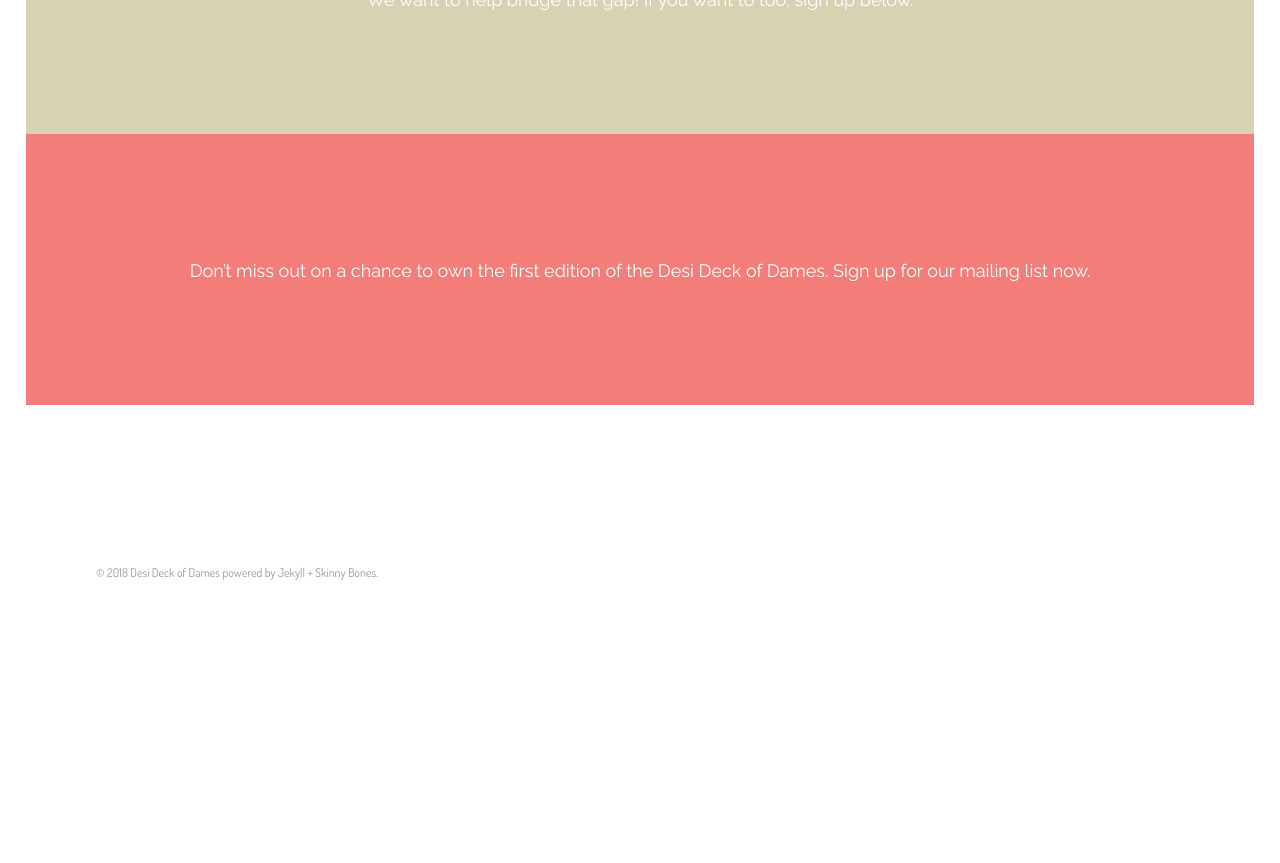
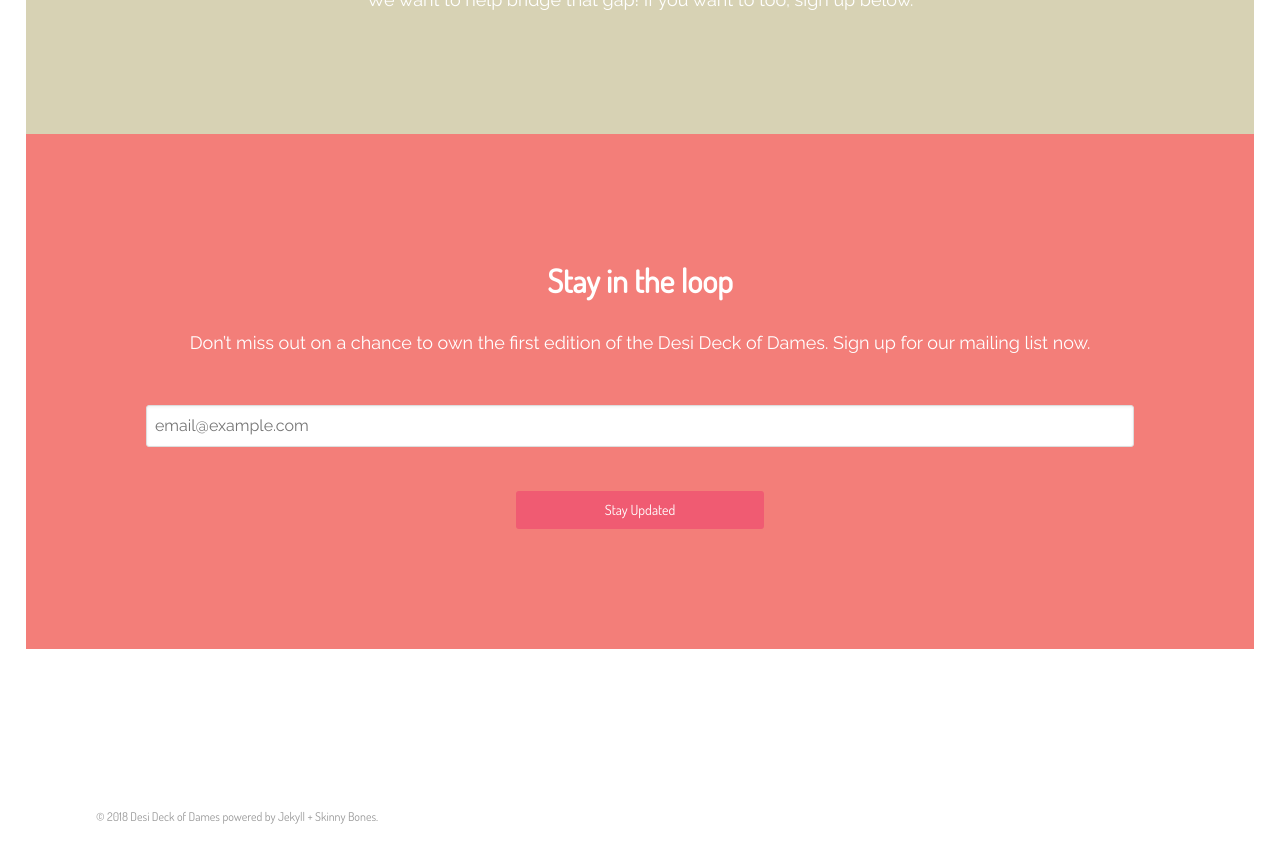
Before and after one commit to tanvibhakta/desi-deck-website, a Jekyll site: the page built from index.md, in a window 1280 px wide and 900 px high, scrolled down 2187 px. Shown: the top 863 px of the window. Built offline with Jekyll 4.4.1, drawn with Linux system fonts in a browser that asks for light colours; comment, search, counter and statistics services are not loaded; before the commit the page ends 2846 px from its top, so only the background shows below that.

Commit message:
add mailchimp sign-up form to panel 5

```diff
--- a/_data/page-panels.yml
+++ b/_data/page-panels.yml
@@ -19,5 +19,5 @@
 
 - panel: panel-5
   panel-background: "#f37e79" #light orange
-  title:
+  title: Stay in the loop
   text: Don’t miss out on a chance to own the first edition of the Desi Deck of Dames. Sign up for our mailing list now.
--- a/_includes/page-panels.html
+++ b/_includes/page-panels.html
@@ -39,7 +39,7 @@
     <div class="page-lead-content">
       <h2>{{content.title}}</h2>
       <p>{{content.text}}</p>
-
+      {% include mailchimp-subscribe.html %}
     </div>
   </div>
 </div>
```
